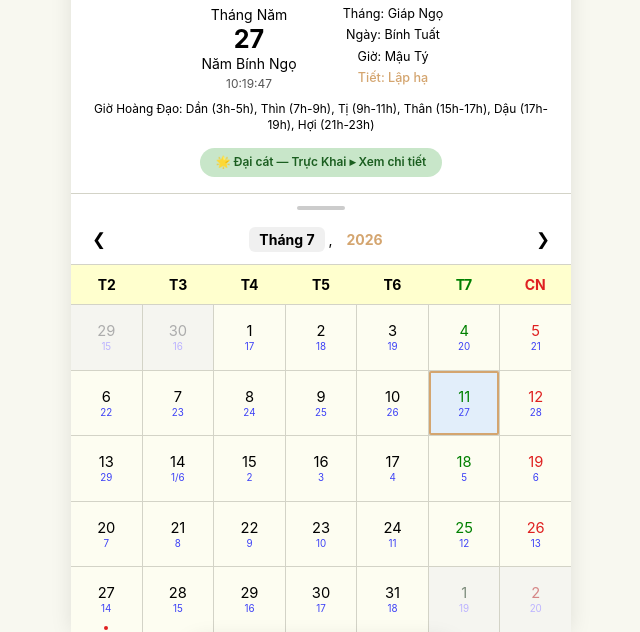
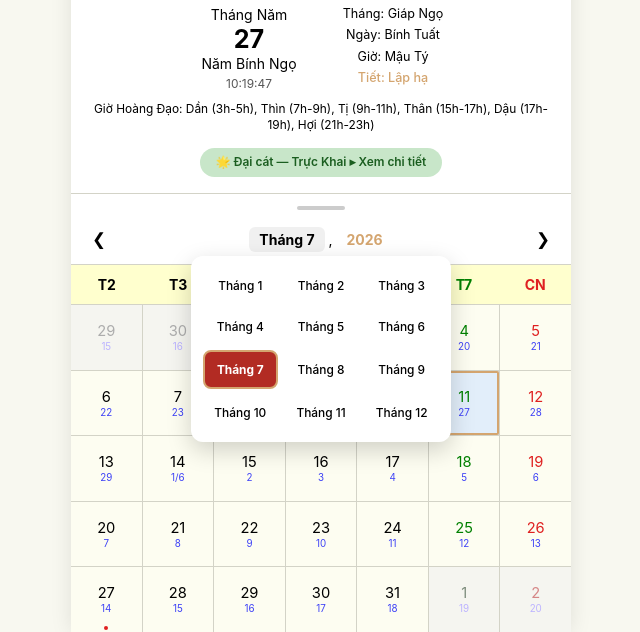
Before and after one commit to hotroso/am-lich-viet-nam, a website: page index.html in a window 1280 px wide. Both pictures are taken after a click on the element "Tháng 7". Shown: the part 168-800 px from the top of the page, without its empty margins (319-959 px from the left). Drawn offline with Linux system fonts and the light colour scheme.

Commit message:
fix: use fixed positioning for pickers, calculate top from button position

```diff
--- a/css/style.css
+++ b/css/style.css
@@ -311,15 +311,13 @@ body {
 
 /* === Picker Dropdowns === */
 .picker-dropdown {
-    position: absolute;
+    position: fixed;
     left: 50%;
     transform: translateX(-50%);
-    top: 100%;
-    margin-top: 4px;
     background: var(--surface);
     border-radius: 12px;
     box-shadow: 0 8px 24px rgba(0,0,0,0.18);
-    z-index: 150;
+    z-index: 500;
     padding: 12px;
     min-width: 260px;
     max-width: 320px;
--- a/js/app.js
+++ b/js/app.js
@@ -481,6 +481,7 @@ const App = (() => {
         if (picker.classList.contains('hidden')) {
             renderMonthPicker();
             picker.classList.remove('hidden');
+            positionPicker(picker, monthLabel);
             monthLabel.classList.add('active');
         } else {
             picker.classList.add('hidden');
@@ -522,6 +523,7 @@ const App = (() => {
             yearPickerBase = currentYear - (currentYear % 12);
             renderYearPicker();
             picker.classList.remove('hidden');
+            positionPicker(picker, yearLabel);
             yearLabel.classList.add('active');
         } else {
             picker.classList.add('hidden');
@@ -563,6 +565,11 @@ const App = (() => {
         document.getElementById('year-picker').classList.add('hidden');
         document.getElementById('month-label').classList.remove('active');
         document.getElementById('year-label').classList.remove('active');
+    }
+
+    function positionPicker(picker, anchor) {
+        const rect = anchor.getBoundingClientRect();
+        picker.style.top = (rect.bottom + 4) + 'px';
     }
 
     // ============ SIDEBAR ============
```
